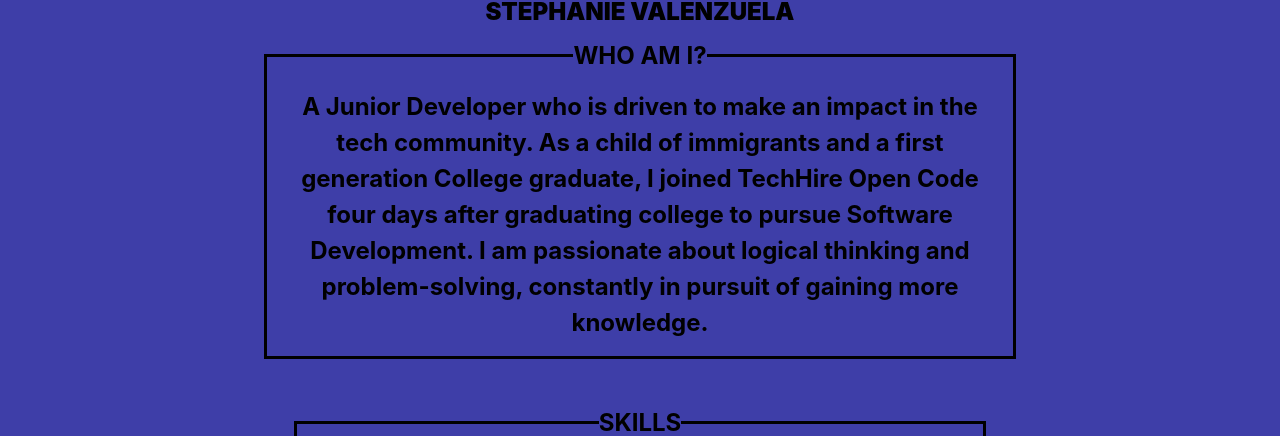
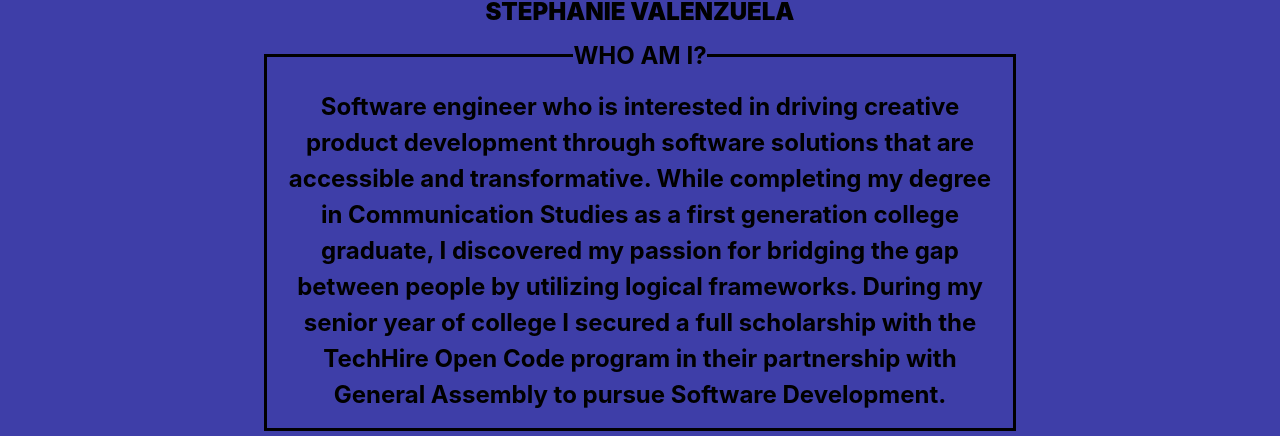
Before and after one commit to svalenzuela1/vue-portfolio, a Vue app: page /#/ in a window 1280 px wide. Shown: the part 516-952 px from the top of the page. Built offline with nearby package versions, Linux system fonts and the light colour scheme.

Commit message:
changing professional summary

```diff
--- a/src/views/Home.vue
+++ b/src/views/Home.vue
@@ -11,11 +11,12 @@
         <h3 class="name">Hi, my name is </h3>
         <h1 class="name"> STEPHANIE VALENZUELA</h1>
       <fieldset class="fieldset2"> <legend> WHO AM I?</legend>
-        <p class="descrip"> A Junior Developer who is driven to make an impact in the tech community.
-          As a child of immigrants and a first generation College graduate, I joined
-          TechHire Open Code four days after graduating college to pursue Software Development. I am passionate about
-          logical thinking and problem-solving, constantly in pursuit of gaining more
-          knowledge.</p>
+        <p class="descrip">Software engineer who is interested in driving creative product development
+          through software solutions that are accessible and transformative. While completing my degree
+          in Communication Studies as a first generation college graduate, I discovered my passion for
+          bridging the gap between people by utilizing logical frameworks. During my senior year of college
+          I secured a full scholarship with the TechHire Open Code program in their partnership with General Assembly
+          to pursue Software Development.</p>
       </fieldset>
 <!--      </div>-->
     </div>
```
